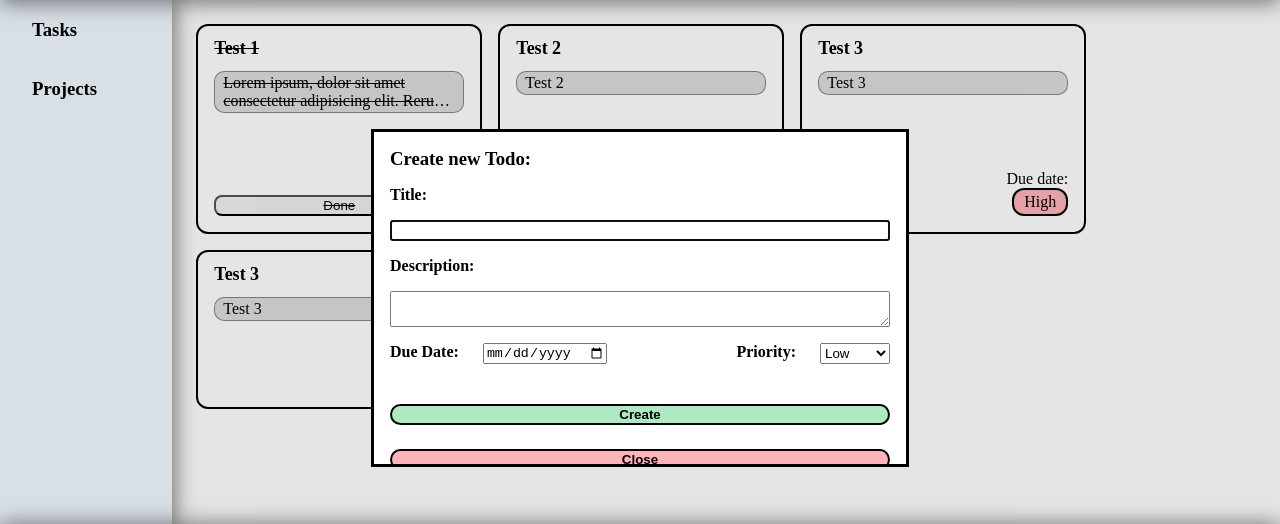
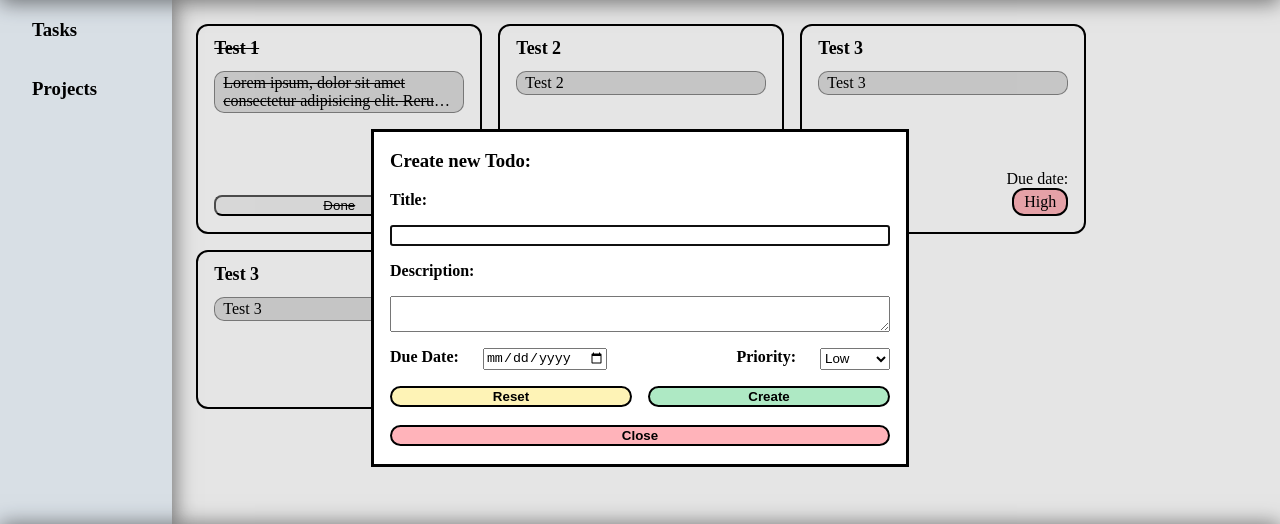
Before and after one commit to chronushan/odin-todo-list, a website built with webpack: page src/index.html in a window 1280 px wide. Both pictures are taken after a click on the button "New Todo +". Shown: the part 102-626 px from the top of the page. Built offline with nearby package versions, Linux system fonts and the light colour scheme.

Commit message:
Style create Todo form buttons

```diff
--- a/src/index.html
+++ b/src/index.html
@@ -84,7 +84,10 @@
 						</select>
 					</label>
 				</div>
-				<button>Create</button>
+				<div>
+					<button type="reset">Reset</button>
+					<button>Create</button>
+				</div>
 			</form>
 			<button id="TodoClose" aria-label="Close">Close</button>
 		</dialog>
--- a/src/style.css
+++ b/src/style.css
@@ -142,7 +142,7 @@ dialog:not([open]) {
 }
 
 dialog button {
-	margin-top: 24px;
+	margin-top: 15px;
 	border: solid black 2px;
 	font-weight: bold;
 	border-radius: 12px;
@@ -205,10 +205,24 @@ div label {
 	justify-content: space-around;
 }
 
-form button {
+#createTodoForm > button {
+	background-color: RGB(255, 179, 186);
+}
+
+form button:last-of-type {
 	background-color: RGB(174, 233, 196);
 }
 
-#createTodoForm > button {
-	background-color: RGB(255, 179, 186);
+button[type="reset"] {
+	background-color: RGB(254, 243, 182);
 }
+
+#createTodoForm form div:last-of-type button {
+	flex: 1;
+	margin: 0;
+}
+
+#createTodoForm form div:last-of-type {
+	gap: 1rem;
+	align-items: center;
+}
```
